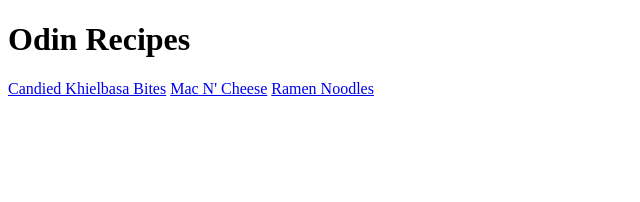
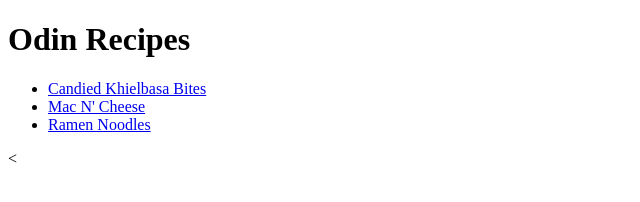
Before and after one commit to AnthonyArnett/odin-recipes, a plain HTML site: page index.html in a window 1280 px wide. Shown: the whole page, without its empty margins (0-640 px from the left). Drawn offline with Linux system fonts and the light colour scheme.

Commit message:
Add links into unordered list

```diff
--- a/index.html
+++ b/index.html
@@ -7,8 +7,11 @@
 </head>
 <body>
     <h1>Odin Recipes</h1>
-    <a href="recipes/kielbasabites.html">Candied Khielbasa Bites</a>
-    <a href="recipes/Macaroni.html">Mac N' Cheese</a>
-    <a href="recipes/ramen.html">Ramen Noodles</a>
+    <ul>
+        <li><a href="recipes/kielbasabites.html">Candied Khielbasa Bites</a></li>
+        <li><a href="recipes/Macaroni.html">Mac N' Cheese</a></li>
+        <li><a href="recipes/ramen.html">Ramen Noodles</a></li>
+    </ul>
+    <
 </body>
 </html>
```
